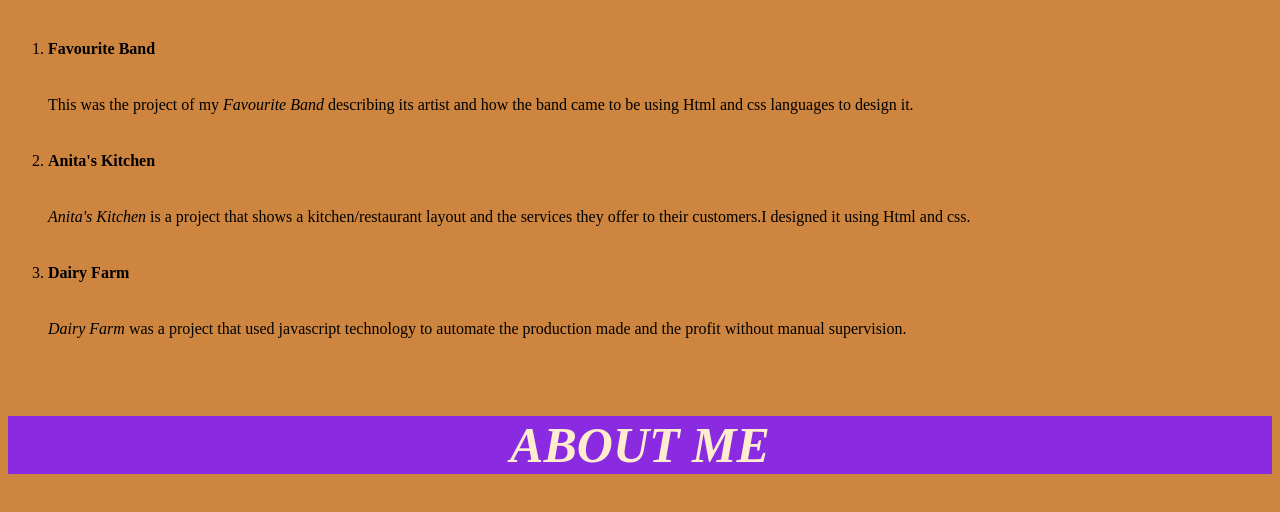
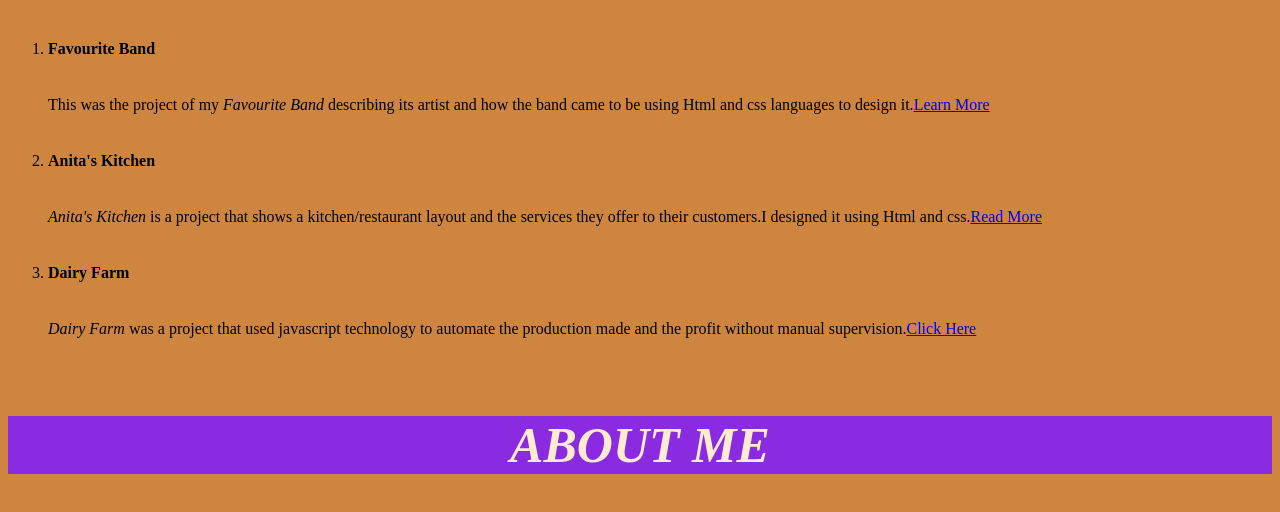
Before and after one commit to leaclaire/landing-page, a plain HTML site: page index.html in a window 1280 px wide. Shown: the part 702-1214 px from the top of the page. Drawn offline with Linux system fonts and the light colour scheme.

Commit message:
links addition

```diff
--- a/index.css
+++ b/index.css
@@ -54,5 +54,5 @@ body{
 .hobbies{
    width: 60%;
    float: right;
-   background-color: darkred;
+   background-color: gray;
 }
--- a/index.html
+++ b/index.html
@@ -17,11 +17,11 @@
     <h3>List of projects have done</h3>
     <ol>
         <li><strong>Favourite Band</strong></li>
-        <p>This was the project of my <em>Favourite Band</em> describing its artist and how the band came to be using Html and css languages to design it.</p>
+        <p>This was the project of my <em>Favourite Band</em> describing its artist and how the band came to be using Html and css languages to design it.<a href="https://leaclaire-003.github.io/fav-band/">Learn More</a></p>
         <li><strong>Anita's Kitchen</strong></li>
-        <p><em>Anita's Kitchen</em> is a project that shows a kitchen/restaurant layout and the services they offer to their customers.I designed it using Html and css.</p>
+        <p><em>Anita's Kitchen</em> is a project that shows a kitchen/restaurant layout and the services they offer to their customers.I designed it using Html and css.<a href="https://leaclaire-003.github.io/ANITASS-KITCHEN/">Read More</a></p>
         <li><strong>Dairy Farm</strong></li>
-        <p><em>Dairy Farm</em> was a project that used javascript technology to automate the production made and the profit without manual supervision.</p>
+        <p><em>Dairy Farm</em> was a project that used javascript technology to automate the production made and the profit without manual supervision.<a href="https://leaclaire-003.github.io/milk-production/">Click Here</a></p>
     </ol>
     <h4>ABOUT ME</h4>
     <div class="Education"></div>
```
